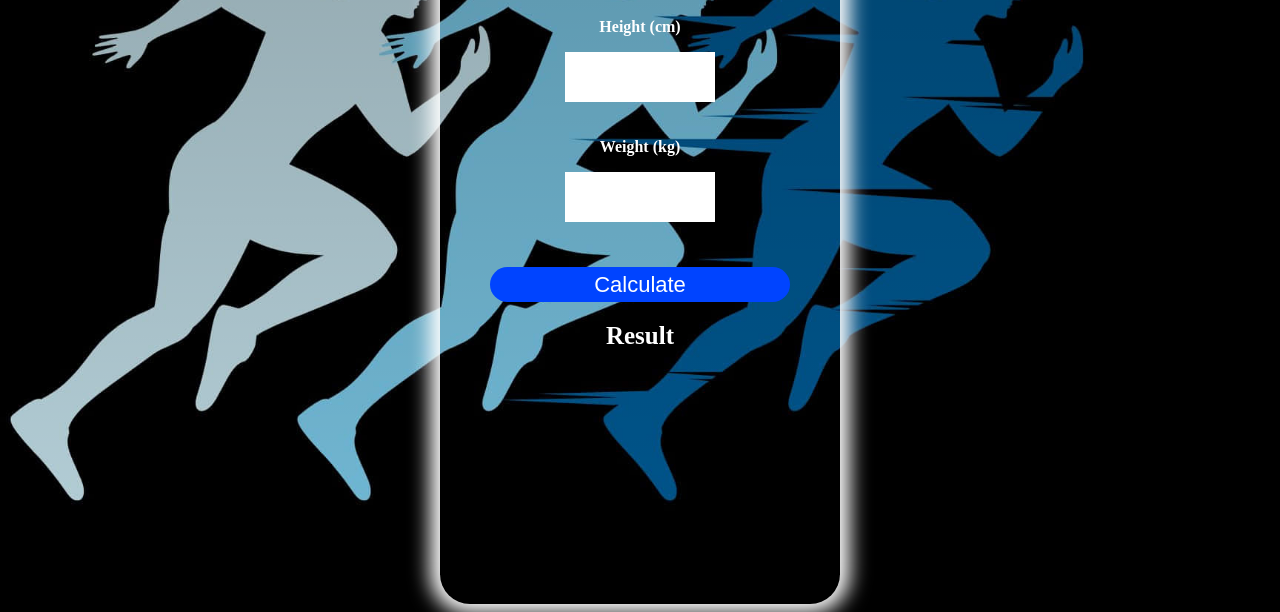
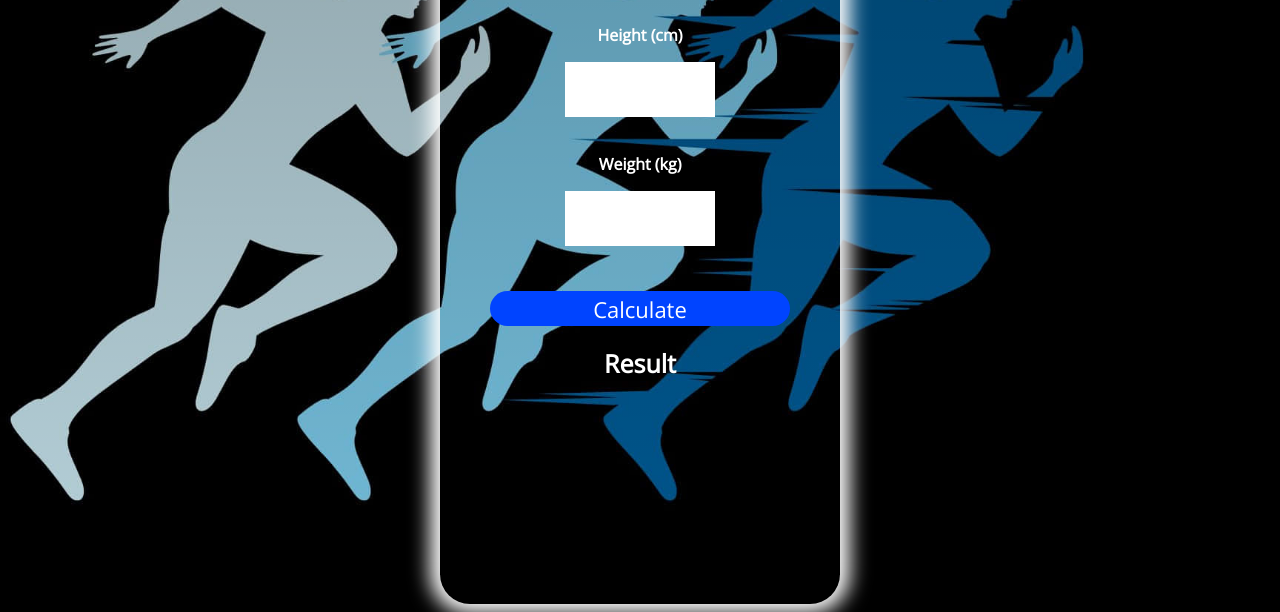
Before and after one commit to naman645/BMI-calculator-SCM-project, a plain HTML site: page index.html in a window 1280 px wide. Shown: the part 188-800 px from the top of the page. Drawn offline with nearby package versions, Linux system fonts and the light colour scheme; files whose address does not match are found by name.

Commit message:
Update style.css

```diff
--- a/style.css
+++ b/style.css
@@ -1,4 +1,4 @@
-8@import url('https://fonts.googleapis.com/css2?family=Open+Sans&display=swap');
+@import url('https://fonts.googleapis.com/css2?family=Open+Sans&display=swap');
 
 *{
     font-family: 'Open Sans' , sans-serif;
@@ -58,4 +58,4 @@ button{
 }
 
 
-/*This is CSS*/
+/*CSS*/
```
